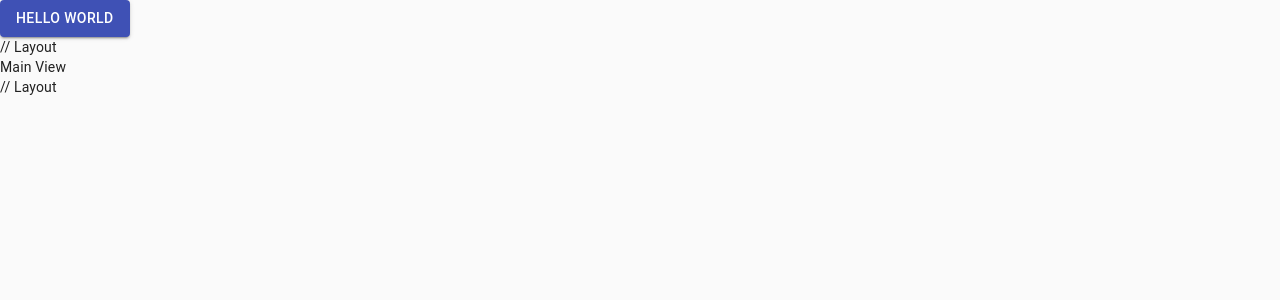
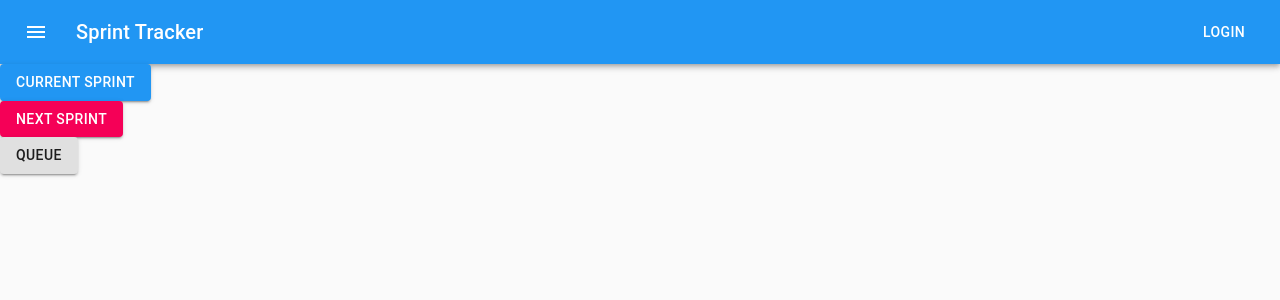
Before and after one commit to dunham-mike/sprint-tracker, a React (Create React App) app: page / in a window 1280 px wide. Shown: the top 300 px of the page. Built offline with nearby package versions, Linux system fonts and the light colour scheme.

Commit message:
Add app bar, drawer, and buttons on main page

```diff
--- a/src/App.js
+++ b/src/App.js
@@ -1,20 +1,21 @@
 import React from 'react';
-import Button from '@material-ui/core/Button';
-import CssBaseline from '@material-ui/core/CssBaseline'; // See: https://material-ui.com/components/css-baseline/
+import { ThemeProvider } from '@material-ui/styles';
+import CssBaseline from '@material-ui/core/CssBaseline';
+
+import MainView from './containers/MainView/MainView';
+import Layout from './containers/Layout/Layout';
+import { theme } from './theme/theme';
+
 
 function App() {
-  return (
-    <React.Fragment>
-      <CssBaseline />
-        <div>
-        <Button variant="contained" color="primary">Hello World</Button>
-        <br/>
-        // Layout<br/>
-        Main View<br/>
-        // Layout<br/>
-      </div>
-    </React.Fragment>
-  );
+    return (
+        <ThemeProvider theme={theme}>
+            <CssBaseline />
+            <Layout>
+                <MainView />
+            </Layout>
+        </ThemeProvider>
+    );
 }
 
 export default App;
--- a/src/containers/Layout/Layout.js
+++ b/src/containers/Layout/Layout.js
@@ -1,13 +1,101 @@
 import React, { Component } from 'react'
+import { withStyles } from '@material-ui/core/styles';
+import AppBar from '@material-ui/core/AppBar';
+import Toolbar from '@material-ui/core/Toolbar';
+import Typography from '@material-ui/core/Typography';
+import Button from '@material-ui/core/Button';
+import IconButton from '@material-ui/core/IconButton';
+import MenuIcon from '@material-ui/icons/Menu';
+
+import Drawer from '@material-ui/core/Drawer';
+import List from '@material-ui/core/List';
+import Divider from '@material-ui/core/Divider';
+import ListItem from '@material-ui/core/ListItem';
+import ListItemIcon from '@material-ui/core/ListItemIcon';
+import ListItemText from '@material-ui/core/ListItemText';
+import InboxIcon from '@material-ui/icons/MoveToInbox';
+import MailIcon from '@material-ui/icons/Mail';
+
+import { theme } from '../../theme/theme';
+
+const styles = {
+    root: {
+        flexGrow: 1,
+    },
+    menuButton: {
+        marginRight: theme.spacing(2),
+    },
+    title: {
+        flexGrow: 1,
+    },
+    list: {
+        width: 250,
+    },
+};
 
 class Layout extends Component {
+    state = {
+        showDrawer: false,
+    }
+
+    toggleDrawer = () => {
+        this.setState(prevState => {
+            console.log('Toggling');
+            console.log('Current showDrawer: ' + this.state.showDrawer);
+            return { ...this.state, showDrawer: !prevState.showDrawer };
+        });
+      };
+
     render() {
+        const { classes } = this.props;
+
+        const sideList = side => (
+            <div
+                className={classes.list}
+                role="presentation"
+                onClick={this.toggleDrawer}
+                // onKeyDown={toggleDrawer(side, false)}
+            >
+                <List>
+                {['Inbox', 'Starred', 'Send email', 'Drafts'].map((text, index) => (
+                    <ListItem button key={text}>
+                    <ListItemIcon>{index % 2 === 0 ? <InboxIcon /> : <MailIcon />}</ListItemIcon>
+                    <ListItemText primary={text} />
+                    </ListItem>
+                ))}
+                </List>
+                <Divider />
+                <List>
+                {['All mail', 'Trash', 'Spam'].map((text, index) => (
+                    <ListItem button key={text}>
+                    <ListItemIcon>{index % 2 === 0 ? <InboxIcon /> : <MailIcon />}</ListItemIcon>
+                    <ListItemText primary={text} />
+                    </ListItem>
+                ))}
+                </List>
+            </div>
+        );
+
         return(
-            <div>
-                LAYOUT!
+            <div className={classes.root}>
+                <AppBar position="static">
+                    <Toolbar>
+                    <IconButton edge="start" className={classes.menuButton} color="inherit" aria-label="menu" onClick={this.toggleDrawer}>
+                        <MenuIcon />
+                    </IconButton>
+                    <Typography variant="h6" className={classes.title}>
+                        Sprint Tracker
+                    </Typography>
+                    <Button color="inherit">Login</Button>
+                    </Toolbar>
+                </AppBar>
+                <Drawer open={this.state.showDrawer} onClose={this.toggleDrawer}>
+                    {sideList('left')}
+                </Drawer>
+                {this.props.children}
             </div>
         );
     }
 };
 
-export default Layout;
+export default withStyles(styles)(Layout);
--- /dev/null
+++ b/src/containers/MainView/MainView.js
@@ -0,0 +1,17 @@
+import React, { Component } from 'react';
+import Button from '@material-ui/core/Button';
+import teal from  '@material-ui/core/colors/teal';
+
+class MainView extends Component {
+    render() {
+        return(
+            <div>
+                <Button variant="contained" color="primary">CURRENT SPRINT</Button><br />
+                <Button variant="contained" color="secondary">NEXT SPRINT</Button><br />
+                <Button variant="contained" color="default">QUEUE</Button><br />
+            </div>
+        );
+    }
+}
+
+export default MainView;
--- /dev/null
+++ b/src/theme/theme.js
@@ -0,0 +1,12 @@
+import { createMuiTheme } from '@material-ui/core/styles';
+
+// Built-in colors: https://material-ui.com/customization/color/
+import blue from '@material-ui/core/colors/blue';
+// import lightBlue from '@material-ui/core/colors/lightBlue';
+import teal from  '@material-ui/core/colors/teal';
+
+export const theme = createMuiTheme({
+  palette: {
+    primary: blue,
+  },
+});
```
Also changed, not shown: public/manifest.json.
